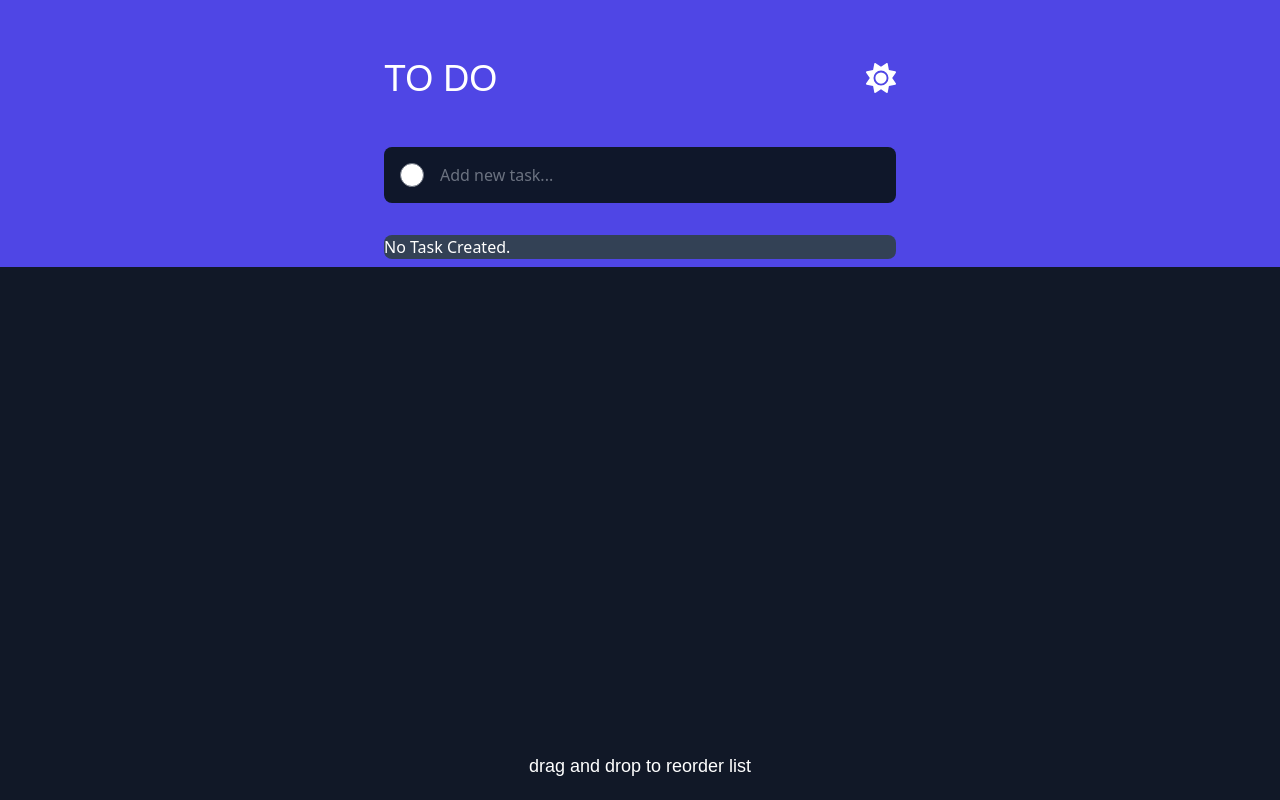
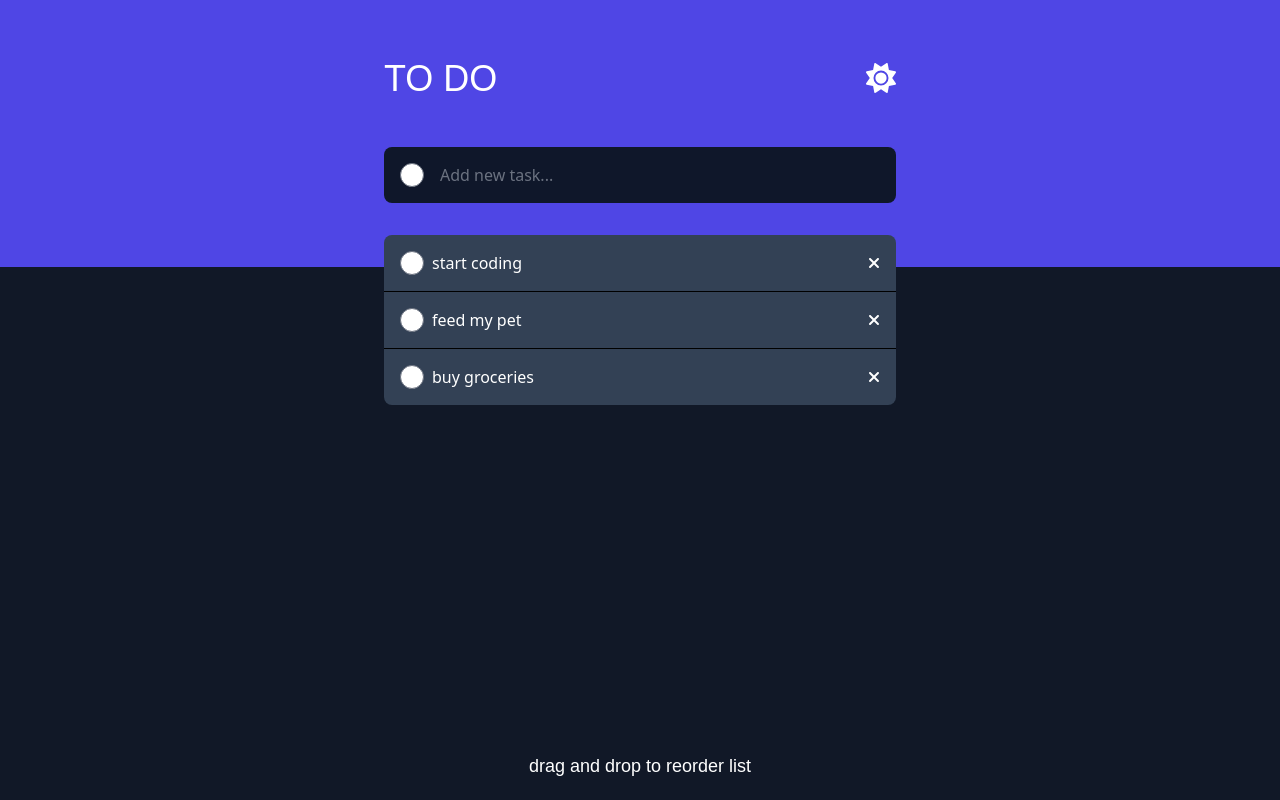
Before and after one commit to andrewpatasik/todo-redux, a React (Create React App) app: page / in a window 1280 px wide. Built offline with nearby package versions, Linux system fonts and the light colour scheme; a web font is replaced by a local one.

Commit message:
add drag and drop to sort todo

```diff
--- a/package.json
+++ b/package.json
@@ -10,6 +10,7 @@
     "@testing-library/jest-dom": "^5.16.4",
     "@testing-library/react": "^13.3.0",
     "@testing-library/user-event": "^13.5.0",
+    "moment": "^2.29.3",
     "postcss-cli": "^9.1.0",
     "react": "^18.1.0",
     "react-dom": "^18.1.0",
--- a/public/static/style/style.css
+++ b/public/static/style/style.css
@@ -794,6 +794,9 @@ select {
 .flex {
   display: flex;
 }
+.hidden {
+  display: none;
+}
 .h-screen {
   height: 100vh;
 }
@@ -812,17 +815,14 @@ select {
 .w-full {
   width: 100%;
 }
-.w-4\/5 {
-  width: 80%;
-}
-.w-11\/12 {
-  width: 91.666667%;
-}
 .w-5\/6 {
   width: 83.333333%;
 }
 .flex-1 {
   flex: 1 1 0%;
+}
+.cursor-grabbing {
+  cursor: grabbing;
 }
 .flex-col {
   flex-direction: column;
@@ -844,10 +844,6 @@ select {
   border-top-width: calc(1px * calc(1 - var(--tw-divide-y-reverse)));
   border-bottom-width: calc(1px * var(--tw-divide-y-reverse));
 }
-.divide-zinc-100 > :not([hidden]) ~ :not([hidden]) {
-  --tw-divide-opacity: 1;
-  border-color: rgb(244 244 245 / var(--tw-divide-opacity));
-}
 .divide-black > :not([hidden]) ~ :not([hidden]) {
   --tw-divide-opacity: 1;
   border-color: rgb(0 0 0 / var(--tw-divide-opacity));
@@ -860,6 +856,31 @@ select {
 }
 .border-0 {
   border-width: 0px;
+}
+.border-2 {
+  border-width: 2px;
+}
+.border-b {
+  border-bottom-width: 1px;
+}
+.border-b-2 {
+  border-bottom-width: 2px;
+}
+.border-indigo-500 {
+  --tw-border-opacity: 1;
+  border-color: rgb(99 102 241 / var(--tw-border-opacity));
+}
+.border-slate-500 {
+  --tw-border-opacity: 1;
+  border-color: rgb(100 116 139 / var(--tw-border-opacity));
+}
+.border-slate-700 {
+  --tw-border-opacity: 1;
+  border-color: rgb(51 65 85 / var(--tw-border-opacity));
+}
+.border-slate-800 {
+  --tw-border-opacity: 1;
+  border-color: rgb(30 41 59 / var(--tw-border-opacity));
 }
 .bg-gray-900 {
   --tw-bg-opacity: 1;
@@ -876,6 +897,26 @@ select {
 .bg-slate-700 {
   --tw-bg-opacity: 1;
   background-color: rgb(51 65 85 / var(--tw-bg-opacity));
+}
+.bg-gray-100 {
+  --tw-bg-opacity: 1;
+  background-color: rgb(243 244 246 / var(--tw-bg-opacity));
+}
+.bg-gray-50 {
+  --tw-bg-opacity: 1;
+  background-color: rgb(249 250 251 / var(--tw-bg-opacity));
+}
+.bg-gray-300 {
+  --tw-bg-opacity: 1;
+  background-color: rgb(209 213 219 / var(--tw-bg-opacity));
+}
+.bg-gray-700 {
+  --tw-bg-opacity: 1;
+  background-color: rgb(55 65 81 / var(--tw-bg-opacity));
+}
+.bg-gray-600 {
+  --tw-bg-opacity: 1;
+  background-color: rgb(75 85 99 / var(--tw-bg-opacity));
 }
 .p-4 {
   padding: 1rem;
@@ -906,10 +947,22 @@ select {
 .line-through {
   text-decoration-line: line-through;
 }
+.filter {
+  filter: var(--tw-blur) var(--tw-brightness) var(--tw-contrast) var(--tw-grayscale) var(--tw-hue-rotate) var(--tw-invert) var(--tw-saturate) var(--tw-sepia) var(--tw-drop-shadow);
+}
+.hover\:cursor-grab:hover {
+  cursor: grab;
+}
+.hover\:cursor-grabbing:hover {
+  cursor: grabbing;
+}
 .focus\:ring-0:focus {
   --tw-ring-offset-shadow: var(--tw-ring-inset) 0 0 0 var(--tw-ring-offset-width) var(--tw-ring-offset-color);
   --tw-ring-shadow: var(--tw-ring-inset) 0 0 0 calc(0px + var(--tw-ring-offset-width)) var(--tw-ring-color);
   box-shadow: var(--tw-ring-offset-shadow), var(--tw-ring-shadow), var(--tw-shadow, 0 0 #0000);
+}
+.active\:cursor-grabbing:active {
+  cursor: grabbing;
 }
 @media (min-width: 1024px) {
 
--- a/src/actions/index.js
+++ b/src/actions/index.js
@@ -1,6 +1,7 @@
-export const allTask = () => {
+export const sortTask = (collection) => {
   return {
-    type: "ALL_TASKS"
+    type: "SORT_TASK",
+    payload: collection
   }
 }
 
--- a/src/components/AddTask.js
+++ b/src/components/AddTask.js
@@ -15,9 +15,12 @@ const AddTask = ({ addTask }) => {
 
     const payload = {
       taskId: generateTaskId("task"),
+      taskCreatedAt: new Date(),
       checked: todoCheck,
       content: todoTask,
     };
+
+    console.log(payload)
 
     addTask(payload);
 
--- a/src/components/TaskCard.js
+++ b/src/components/TaskCard.js
@@ -3,22 +3,89 @@ import { FontAwesomeIcon } from "@fortawesome/react-fontawesome";
 import { faClose } from "@fortawesome/free-solid-svg-icons";
 import useTodoValue from "../hooks/useTodoValue";
 import { connect } from "react-redux";
-import { deleteTask } from "../actions";
+import { sortTask, deleteTask } from "../actions";
 
-const TaskCard = ({ task, deleteTask }) => {
+const TaskCard = ({
+  todoIndex,
+  task,
+  taskCollection,
+  currentIndex,
+  setCurrentIndex,
+  sortTask,
+  deleteTask,
+}) => {
   const [todoCheck, handleInputChange] = useTodoValue(task.checked);
 
+  const handleDragStart = (e) => {
+    const item = e.target;
+    const itemIndex = item.parentNode.dataset.index;
+
+    setCurrentIndex(itemIndex);
+  };
+
+  const handleDragEnter = (e) => {
+    const item = e.target;
+    item.classList.add("bg-gray-600");
+  };
+
+  const handleDragOver = (e) => {
+    e.preventDefault();
+  };
+
+  const handleDragLeave = (e) => {
+    const item = e.target;
+    item.classList.remove("bg-gray-600");
+  };
+
+  const handleDrop = (e) => {
+    const item = e.target;
+    const targetIndex = item.parentNode.parentNode.dataset.index;
+    item.classList.remove("bg-gray-600");
+
+    const collection = [...taskCollection];
+    const copyOfFirstItem = collection[currentIndex];
+    collection[currentIndex] = collection[targetIndex];
+    collection[targetIndex] = copyOfFirstItem;
+
+    sortTask(collection);
+  };
+
   return (
-    <li>
+    <li data-index={todoIndex}>
+      <div
+        className="todo-item hover:cursor-grab active:cursor-grabbing"
+        draggable="true"
+        onDragStart={handleDragStart}
+        onDragEnter={handleDragEnter}
+        onDragOver={handleDragOver}
+        onDragLeave={handleDragLeave}
+        onDrop={handleDrop}
+      >
         <form className="p-4 flex items-center gap-2 text-white">
           <input
+            draggable="true"
+            onDragOver={e => {
+              e.stopPropagation();
+            }}
             type="checkbox"
             className="form-checkbox rounded-full h-6 w-6 text-indigo-600"
             checked={todoCheck}
             onChange={handleInputChange}
           />
-        <p className={task.checked ? "line-through" : null}>{task.content}</p>
+          <p
+            draggable="true"
+            onDragOver={(e) => {
+              e.stopPropagation();
+            }}
+            className={task.checked ? "line-through" : null}
+          >
+            {task.content}
+          </p>
           <button
+            draggable="true"
+            onDragOver={(e) => {
+              e.stopPropagation();
+            }}
             className="ml-auto"
             onClick={(e) => {
               e.preventDefault();
@@ -28,8 +95,15 @@ const TaskCard = ({ task, deleteTask }) => {
             <FontAwesomeIcon icon={faClose} />
           </button>
         </form>
+      </div>
     </li>
   );
 };
 
-export default connect(null, { deleteTask })(TaskCard);
+const mapStateToProps = (state) => {
+  return {
+    taskCollection: state.taskCollection,
+  };
+};
+
+export default connect(mapStateToProps, { sortTask, deleteTask })(TaskCard);
--- a/src/components/TaskList.js
+++ b/src/components/TaskList.js
@@ -1,21 +1,24 @@
-import React from "react";
+import React, { useState } from "react";
 import { connect } from "react-redux";
 import TaskCard from "./TaskCard";
 
 const TaskList = ({ taskCollection }) => {
+  const [currentIndex, setCurrentIndex] = useState(null);
+
   const renderTodoTask = () => {
-    if (taskCollection.length < 1) {
-      return <h1>No Task Created.</h1>;
-    }
-
     return taskCollection.map((task, index) => {
-      return <TaskCard key={index} task={task}  />
+      return <TaskCard key={index} task={task} todoIndex={index} currentIndex={currentIndex} setCurrentIndex={setCurrentIndex} />;
     });
   };
 
   return (
     <section className="my-8">
-      <ul className="bg-slate-700 divide-y divide-black rounded-lg">{renderTodoTask()}</ul>
+      <ul
+        id="todo-list"
+        className="bg-slate-700 divide-y divide-black rounded-lg"
+      >
+        {renderTodoTask()}
+      </ul>
     </section>
   );
 };
--- a/src/reducers/taskReducer.js
+++ b/src/reducers/taskReducer.js
@@ -1,5 +1,24 @@
 const taskReducer = (
-  taskCollection = [],
+  taskCollection = [
+    {
+      taskId: "task-1bdfdfa6-1871-402c-8cff-8cbc510d488b",
+      taskCreatedAt: "2022-06-21T05:41:21.230Z",
+      checked: false,
+      content: "start coding",
+    },
+    {
+      taskId: "task-ccfd03aa-9b84-459a-b460-8f736116d67f",
+      taskCreatedAt: "2022-06-21T05:41:25.928Z",
+      checked: false,
+      content: "feed my pet",
+    },
+    {
+      taskId: "task-1f70f0cf-faa9-42d0-853b-0cf8659376bc",
+      taskCreatedAt: "2022-06-21T05:41:34.048Z",
+      checked: false,
+      content: "buy groceries",
+    },
+  ],
   action
 ) => {
   switch (action.type) {
@@ -12,6 +31,10 @@ const taskReducer = (
       );
 
       return newCollection;
+    case "EDIT_TASK":
+        // for checked change
+    case "SORT_TASK":
+      return action.payload
     default:
       return taskCollection;
   }
```
Also changed, not shown: 1 other file (tests, documents, lock files or other folders). Lines whose indentation alone changed are shown as unchanged.
